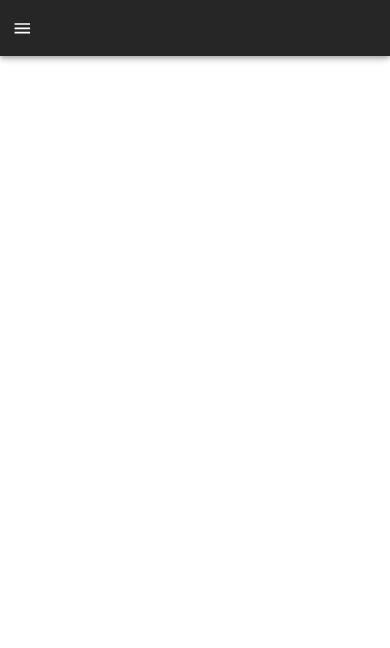
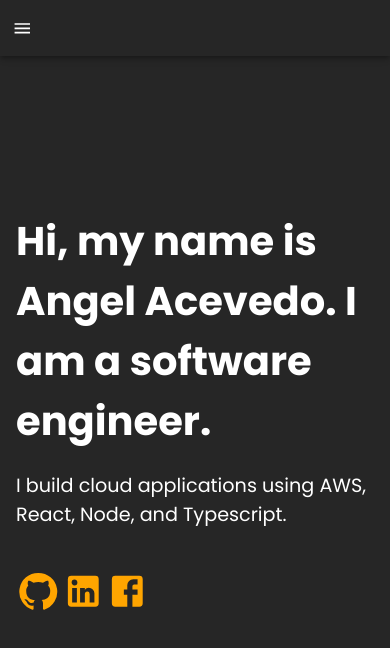
Before and after one commit to angelacevedo975/angelacevedo975, a React (Vite) app: page / in a window 390 px wide. Shown: the top 648 px of the page. Built offline with nearby package versions, Linux system fonts and the light colour scheme.

Commit message:
responsive basic hero section

```diff
--- a/package.json
+++ b/package.json
@@ -13,6 +13,7 @@
     "@emotion/styled": "^11.10.6",
     "@mui/icons-material": "^5.11.11",
     "@mui/material": "^5.11.11",
+    "@mui/styles": "^5.11.12",
     "react": "^18.2.0",
     "react-dom": "^18.2.0",
     "react-router-dom": "^6.8.2"
--- /dev/null
+++ b/src/components/Hero/Styles.tsx
@@ -0,0 +1,46 @@
+import { makeStyles } from "@mui/styles";
+
+const useStyles = makeStyles((theme: any) => ({
+  root: {
+    height: "100vh",
+    width: "100%",
+    backgroundColor: "#262626",
+    margin: "0 0 0 0",
+    display: "flex",
+    justifyContent: "center",
+    alignItems: "center",
+    color: "white",
+  },
+  container: {
+    display: "flex !important",
+    justifyContent: "space-around",
+    alignItems: "center",
+    color: "white",
+    flexWrap: "wrap",
+  },
+  left: {},
+  right: {
+    padding: "20px 0 20px 0",
+    width: "100%",
+    flexGrow: 1,
+    flexDirection: "row",
+    justifyContent: "flex-start",
+  },
+  title: {
+    fontSize: "3.5rem",
+    fontWeight: 900,
+    "@media (max-width: 600px)": {
+      fontSize: "2.5rem",
+    },
+  },
+  subtitle: {
+    fontSize: "1.5rem",
+    fontWeight: 400,
+    "@media (max-width: 600px)": {
+      fontSize: "1.2rem",
+      margin: "20px 0 20px 0",
+    },
+  },
+}));
+
+export default useStyles;
--- /dev/null
+++ b/src/components/Hero/index.tsx
@@ -0,0 +1,66 @@
+import { Facebook, GitHub, LinkedIn } from "@mui/icons-material";
+import { Container, IconButton, Toolbar, Tooltip } from "@mui/material";
+import React from "react";
+import { Link } from "react-router-dom";
+import useStyles from "./Styles";
+
+const socialMediaLinks = [
+  {
+    name: "Github",
+    url: "https://github.com/angelacevedo975",
+    icon: ({ style }: { style: { transform: string } }) => (
+      <GitHub style={style}></GitHub>
+    ),
+  },
+  {
+    name: "LinkedIn",
+    url: "https://www.linkedin.com/in/angel-acevedo-839846151/",
+    icon: ({ style }: { style: { transform: string } }) => (
+      <LinkedIn style={style}></LinkedIn>
+    ),
+  },
+  {
+    name: "Facebook",
+    url: "https://www.facebook.com/angeleduardo.dominguezacevedo/",
+    icon: ({ style }: { style: { transform: string } }) => (
+      <Facebook style={style}></Facebook>
+    ),
+  },
+];
+
+export default function Hero() {
+  const classes = useStyles();
+  return (
+    <div className={classes.root}>
+      <Container className={classes.container}>
+        <div className={classes.left}>
+          <h1 className={classes.title}>
+            Hi, my name is Angel Acevedo. I am a software engineer.
+          </h1>
+          <h2 className={classes.subtitle}>
+            I build cloud applications using AWS, React, Node, and Typescript.
+          </h2>
+        </div>
+        <div className={classes.right}>
+          {socialMediaLinks.map((link) => (
+            <Tooltip title={"Go to " + link.name} key={link.name}>
+              <IconButton
+                size="large"
+                color="primary"
+                component={Link}
+                to={link.url}
+                target="_blank"
+              >
+                <link.icon
+                  style={{
+                    transform: "scale(2)",
+                  }}
+                ></link.icon>
+              </IconButton>
+            </Tooltip>
+          ))}
+        </div>
+      </Container>
+    </div>
+  );
+}
--- a/src/index.css
+++ b/src/index.css
@@ -1,3 +1,9 @@
 * {
   font-family: 'Poppins', sans-serif;
 }
+
+* {
+  margin: 0;
+  padding: 0;
+  box-sizing: border-box;
+}
--- a/src/pages/Home.tsx
+++ b/src/pages/Home.tsx
@@ -1,10 +1,14 @@
 import React from "react";
+import Hero from "../components/Hero";
 import Navbar from "../components/Navbar";
 
 export default function Home() {
   return (
     <div>
       <Navbar></Navbar>
+      <div>
+        <Hero></Hero>
+      </div>
     </div>
   );
 }
```
Also changed, not shown: 1 other file (tests, documents, lock files or other folders).
